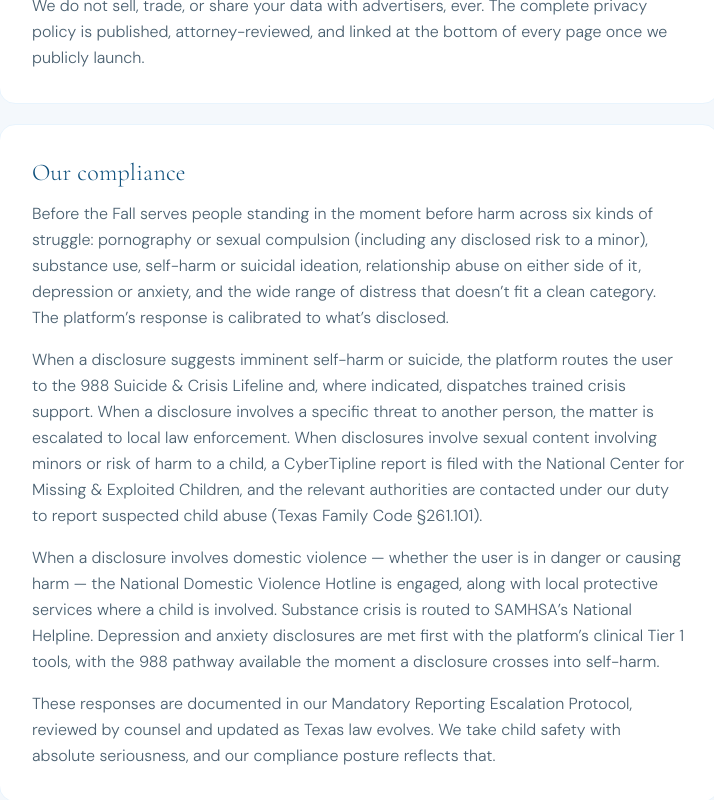
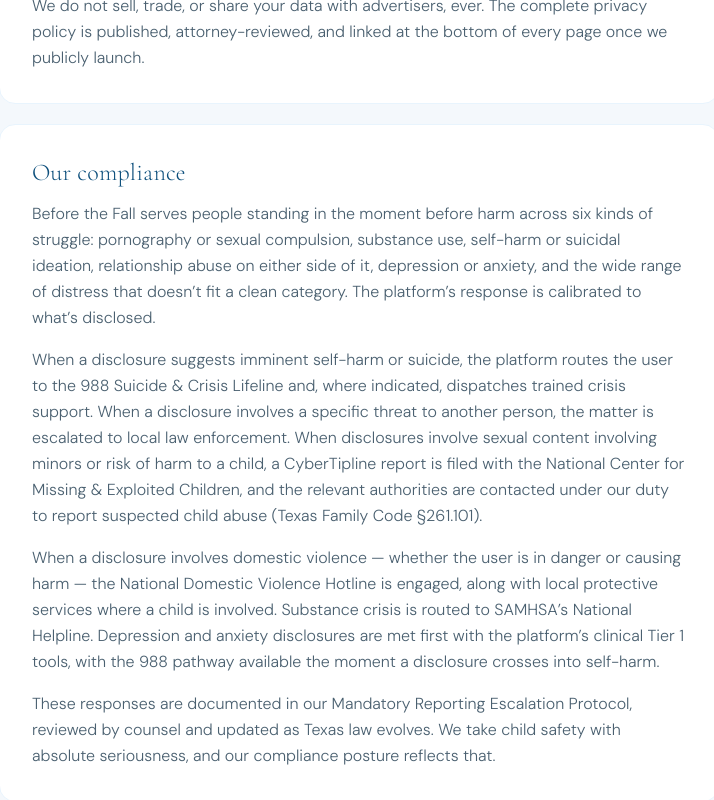
Before and after one commit to maxphewitt/before-the-fall, a Next.js app: page /about in a window 1280 px wide. Shown: the part 1350-2150 px from the top of the page, without its empty margins (281-995 px from the left). Built offline with nearby package versions, Linux system fonts and the light colour scheme.

Commit message:
About: drop parenthetical in Our Compliance opening line

```diff
--- a/app/about/page.tsx
+++ b/app/about/page.tsx
@@ -51,7 +51,7 @@
         <section className="bg-white rounded-2xl p-6 sm:p-8 border border-btf-sky-pale">
           <h2 className="font-serif text-2xl text-btf-sky-deep mb-3 font-light">Our compliance</h2>
           <p className="text-btf-text-mid font-light leading-relaxed mb-4">
-            Before the Fall serves people standing in the moment before harm across six kinds of struggle: pornography or sexual compulsion (including any disclosed risk to a minor), substance use, self-harm or suicidal ideation, relationship abuse on either side of it, depression or anxiety, and the wide range of distress that doesn&rsquo;t fit a clean category. The platform&rsquo;s response is calibrated to what&rsquo;s disclosed.
+            Before the Fall serves people standing in the moment before harm across six kinds of struggle: pornography or sexual compulsion, substance use, self-harm or suicidal ideation, relationship abuse on either side of it, depression or anxiety, and the wide range of distress that doesn&rsquo;t fit a clean category. The platform&rsquo;s response is calibrated to what&rsquo;s disclosed.
           </p>
           <p className="text-btf-text-mid font-light leading-relaxed mb-4">
             When a disclosure suggests imminent self-harm or suicide, the platform routes the user to the 988 Suicide &amp; Crisis Lifeline and, where indicated, dispatches trained crisis support. When a disclosure involves a specific threat to another person, the matter is escalated to local law enforcement. When disclosures involve sexual content involving minors or risk of harm to a child, a CyberTipline report is filed with the National Center for Missing &amp; Exploited Children, and the relevant authorities are contacted under our duty to report suspected child abuse (Texas Family Code &sect;261.101).
```
